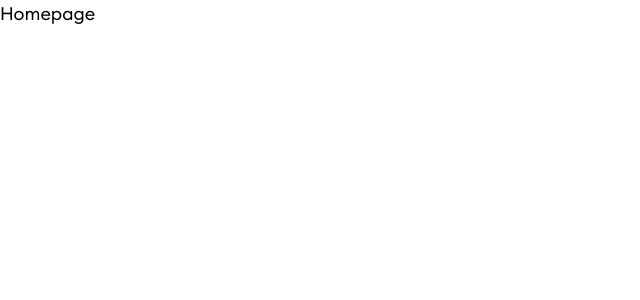
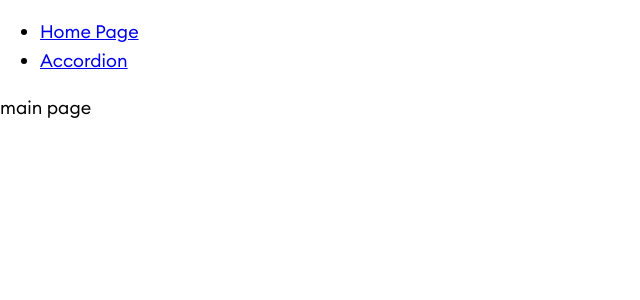
Before and after one commit to balda-kamil/web-dev-recruitment-task, a Next.js app: page / in a window 1280 px wide. Shown: the top 300 px of the page, without its empty margins (0-640 px from the left). Built offline with nearby package versions, Linux system fonts and the light colour scheme.

Commit message:
routing added, PageLayout component added

```diff
--- /dev/null
+++ b/src/components/Header/Header.tsx
@@ -0,0 +1,17 @@
+import React from "react";
+import Link from "next/link";
+
+const Header: React.FC = () => {
+    return <div>
+        <ul>
+            <li>
+                <Link href="/">Home Page</Link>
+            </li>
+            <li>
+                <Link href="/accordion">Accordion</Link>
+            </li>
+        </ul>
+    </div>
+};
+
+export default Header;
--- /dev/null
+++ b/src/layouts/PageLayout/PageLayout.tsx
@@ -0,0 +1,17 @@
+import Header from "../../components/Header/Header";
+import {ReactNode} from "react";
+
+interface PageLayoutProps {
+    children: ReactNode
+}
+
+const PageLayout = ({children}: PageLayoutProps) => {
+    return (
+        <>
+            <Header/>
+            <main>{children}</main>
+        </>
+    );
+};
+
+export default PageLayout;
--- a/src/pages/_app.tsx
+++ b/src/pages/_app.tsx
@@ -1,13 +1,16 @@
-import type { AppProps } from 'next/app';
-import { ThemeProvider } from '@emotion/react';
-import { theme } from '../theme';
+import type {AppProps} from 'next/app';
+import {ThemeProvider} from '@emotion/react';
+import {theme} from '../theme';
 import GlobalStyles from '../theme/globalStyles';
+import PageLayout from "../layouts/PageLayout/PageLayout";
 
-const MyApp = ({ Component, pageProps }: AppProps) => {
+const MyApp = ({Component, pageProps}: AppProps) => {
     return (
         <ThemeProvider theme={theme}>
             {GlobalStyles}
-            <Component {...pageProps} />
+            <PageLayout>
+                <Component {...pageProps} />
+            </PageLayout>
         </ThemeProvider>
     );
 };
--- a/src/pages/index.tsx
+++ b/src/pages/index.tsx
@@ -1,7 +1,8 @@
 import type { NextPage } from 'next';
-
 const IndexPage: NextPage = () => {
-    return <div>Homepage</div>;
+    return <div>
+        main page
+    </div>
 };
 
 export default IndexPage;
```
Also changed, not shown: src/pages/accordion/index.tsx (added, +9 -0 lines).
